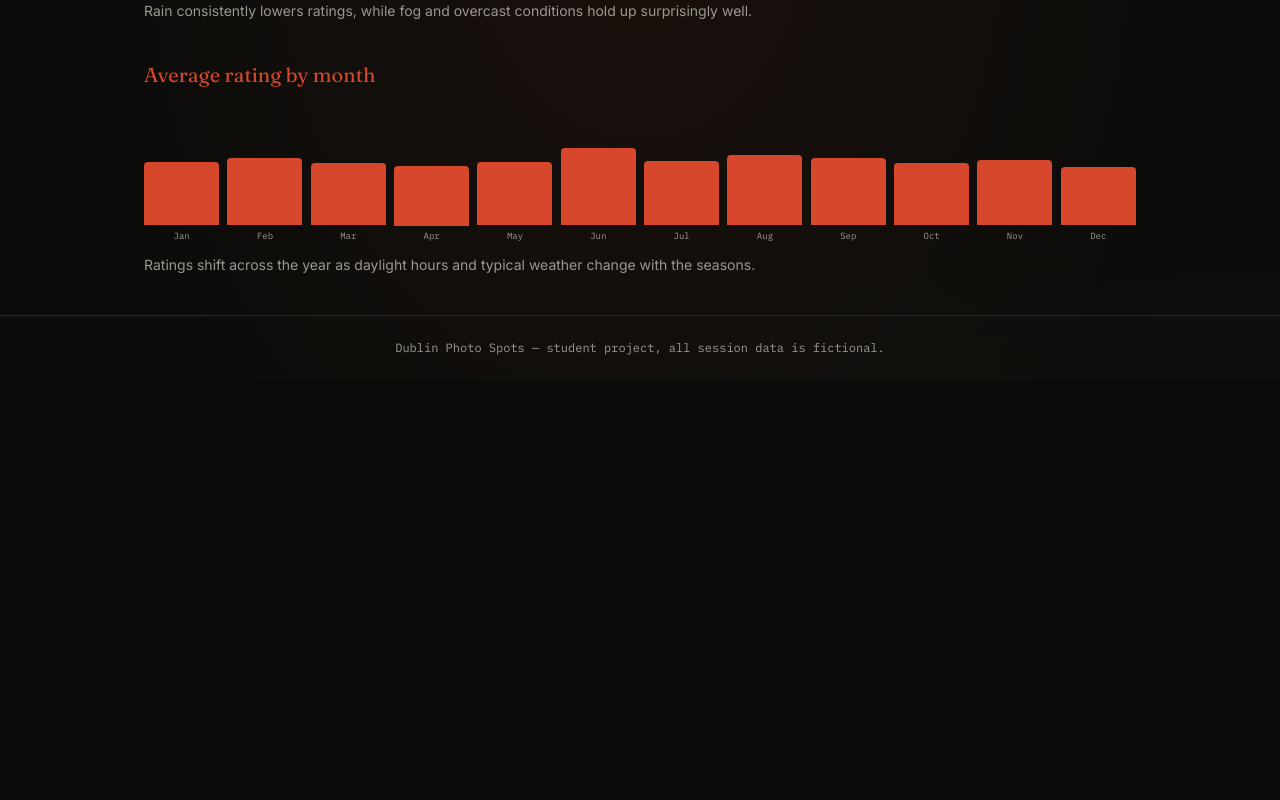
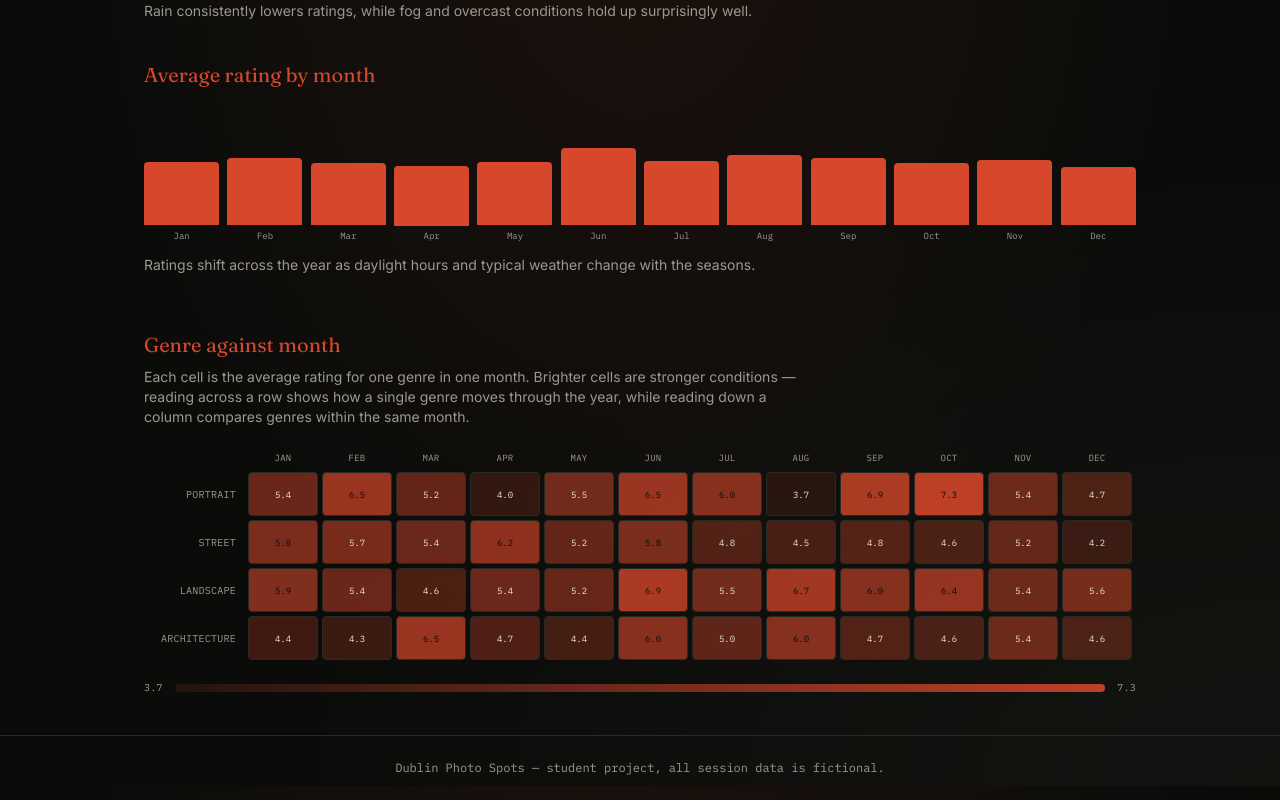
Before and after one commit to vvannekk1/photography-project-by-me, a Next.js app: page /stats in a window 1280 px wide. Shown: the part 814-1614 px from the top of the page. Before the commit the page ends 1194 px from the top, so only its background shows below. Built offline with nearby package versions, Linux system fonts and the light colour scheme.

Commit message:
feat: genre x month heatmap on statistics page

```diff
--- a/app/stats/page.tsx
+++ b/app/stats/page.tsx
@@ -1,4 +1,6 @@
 import { getSessions } from "@/lib/data";
+import GenreMonthHeatmap from "@/components/GenreMonthHeatmap";
+import type { HeatCell } from "@/components/GenreMonthHeatmap";
 
 export const metadata = { title: "Statistics — Dublin Photo Spots" };
 
@@ -6,6 +8,8 @@ const MONTH_NAMES = [
   "Jan", "Feb", "Mar", "Apr", "May", "Jun",
   "Jul", "Aug", "Sep", "Oct", "Nov", "Dec",
 ];
+
+const GENRES = ["portrait", "street", "landscape", "architecture"];
 
 function avgBy(
   sessions: ReturnType<typeof getSessions>,
@@ -39,6 +43,33 @@ function avgByMonth(sessions: ReturnType<typeof getSessions>) {
       : 0;
     return { label, avg, count: ratings.length };
   });
+}
+
+function buildHeatCells(sessions: ReturnType<typeof getSessions>): HeatCell[] {
+  const buckets = new Map<string, number[]>();
+  for (const s of sessions) {
+    const key = s.genre + "|" + (s.month - 1);
+    if (!buckets.has(key)) buckets.set(key, []);
+    buckets.get(key)!.push(s.session_rating);
+  }
+
+  const cells: HeatCell[] = [];
+  for (const genre of GENRES) {
+    for (let monthIndex = 0; monthIndex < 12; monthIndex++) {
+      const ratings = buckets.get(genre + "|" + monthIndex) ?? [];
+      const avg = ratings.length
+        ? ratings.reduce((a, b) => a + b, 0) / ratings.length
+        : 0;
+      cells.push({
+        genre,
+        monthIndex,
+        monthLabel: MONTH_NAMES[monthIndex],
+        avg,
+        count: ratings.length,
+      });
+    }
+  }
+  return cells;
 }
 
 function Bar({
@@ -86,6 +117,7 @@ export default function StatsPage() {
   const byTime = avgBy(sessions, "time_of_day");
   const byWeather = avgBy(sessions, "weather");
   const byMonth = avgByMonth(sessions);
+  const heatCells = buildHeatCells(sessions);
 
   const overallAvg =
     sessions.reduce((sum, s) => sum + s.session_rating, 0) / sessions.length;
@@ -198,6 +230,26 @@ export default function StatsPage() {
           change with the seasons.
         </p>
       </section>
+
+      <section className="mt-14" aria-labelledby="heatmap">
+        <h2
+          id="heatmap"
+          className="mb-2 font-display text-xl text-[var(--safelight)]"
+        >
+          Genre against month
+        </h2>
+        <p className="mb-5 max-w-2xl text-sm text-[var(--ash)]">
+          Each cell is the average rating for one genre in one month. Brighter
+          cells are stronger conditions — reading across a row shows how a
+          single genre moves through the year, while reading down a column
+          compares genres within the same month.
+        </p>
+        <GenreMonthHeatmap
+          genres={GENRES}
+          months={MONTH_NAMES}
+          cells={heatCells}
+        />
+      </section>
     </div>
   );
 }
--- /dev/null
+++ b/components/GenreMonthHeatmap.tsx
@@ -0,0 +1,150 @@
+export type HeatCell = {
+  genre: string;
+  monthIndex: number;
+  monthLabel: string;
+  avg: number;
+  count: number;
+};
+
+const CELL_BASE =
+  "relative h-11 w-full rounded border border-[var(--frame)] text-center align-middle font-mono-data text-[9px]";
+
+function cellStyle(cell: HeatCell, min: number, max: number) {
+  if (cell.count === 0) {
+    return { backgroundColor: "transparent" };
+  }
+  const span = max - min || 1;
+  const intensity = Math.min(Math.max((cell.avg - min) / span, 0), 1);
+  const percent = Math.round(12 + intensity * 76);
+  return {
+    backgroundColor:
+      "color-mix(in srgb, var(--safelight) " + percent + "%, transparent)",
+  };
+}
+
+function textColour(cell: HeatCell, min: number, max: number) {
+  if (cell.count === 0) return "var(--ash)";
+  const span = max - min || 1;
+  const intensity = (cell.avg - min) / span;
+  return intensity > 0.55 ? "var(--ink)" : "var(--paper)";
+}
+
+export default function GenreMonthHeatmap({
+  genres,
+  months,
+  cells,
+}: {
+  genres: string[];
+  months: string[];
+  cells: HeatCell[];
+}) {
+  const filled = cells.filter((cell) => cell.count > 0);
+  const values = filled.map((cell) => cell.avg);
+  const min = values.length ? Math.min(...values) : 0;
+  const max = values.length ? Math.max(...values) : 10;
+
+  function findCell(genre: string, monthIndex: number) {
+    return cells.find(
+      (cell) => cell.genre === genre && cell.monthIndex === monthIndex
+    );
+  }
+
+  return (
+    <div>
+      <div className="overflow-x-auto">
+        <table className="w-full min-w-[560px] border-separate border-spacing-1">
+          <caption className="sr-only">
+            Average session rating for each genre in each month of the year
+          </caption>
+          <thead>
+            <tr>
+              <th scope="col" className="w-24 text-left">
+                <span className="sr-only">Genre</span>
+              </th>
+              {months.map((month, index) => (
+                <th
+                  key={month}
+                  scope="col"
+                  className="font-mono-data text-[9px] font-normal uppercase tracking-wide text-[var(--ash)]"
+                >
+                  {month}
+                  <span className="sr-only"> (month {index + 1})</span>
+                </th>
+              ))}
+            </tr>
+          </thead>
+          <tbody>
+            {genres.map((genre) => (
+              <tr key={genre}>
+                <th
+                  scope="row"
+                  className="pr-2 text-right font-mono-data text-[10px] font-normal uppercase tracking-wide text-[var(--ash)]"
+                >
+                  {genre}
+                </th>
+                {months.map((month, monthIndex) => {
+                  const cell = findCell(genre, monthIndex);
+                  if (!cell) return <td key={month} />;
+
+                  const readable =
+                    cell.count === 0
+                      ? genre + " in " + month + ": no sessions recorded"
+                      : genre +
+                        " in " +
+                        month +
+                        ": average rating " +
+                        cell.avg.toFixed(1) +
+                        " out of 10 from " +
+                        cell.count +
+                        " sessions";
+
+                  return (
+                    <td key={month} className="p-0">
+                      <div
+                        className={CELL_BASE}
+                        style={{
+                          ...cellStyle(cell, min, max),
+                          color: textColour(cell, min, max),
+                          lineHeight: "2.75rem",
+                        }}
+                        title={readable}
+                        aria-label={readable}
+                        role="img"
+                      >
+                        {cell.count === 0 ? "–" : cell.avg.toFixed(1)}
+                      </div>
+                    </td>
+                  );
+                })}
+              </tr>
+            ))}
+          </tbody>
+        </table>
+      </div>
+
+      <div className="mt-4 flex items-center gap-3">
+        <span className="font-mono-data text-[10px] uppercase tracking-wide text-[var(--ash)]">
+          {min.toFixed(1)}
+        </span>
+        <div
+          className="h-2 flex-1 rounded-full"
+          style={{
+            backgroundImage:
+              "linear-gradient(90deg, color-mix(in srgb, var(--safelight) 12%, transparent), color-mix(in srgb, var(--safelight) 88%, transparent))",
+          }}
+          role="img"
+          aria-label={
+            "Colour scale from " +
+            min.toFixed(1) +
+            " to " +
+            max.toFixed(1) +
+            " average rating"
+          }
+        />
+        <span className="font-mono-data text-[10px] uppercase tracking-wide text-[var(--ash)]">
+          {max.toFixed(1)}
+        </span>
+      </div>
+    </div>
+  );
+}
```
